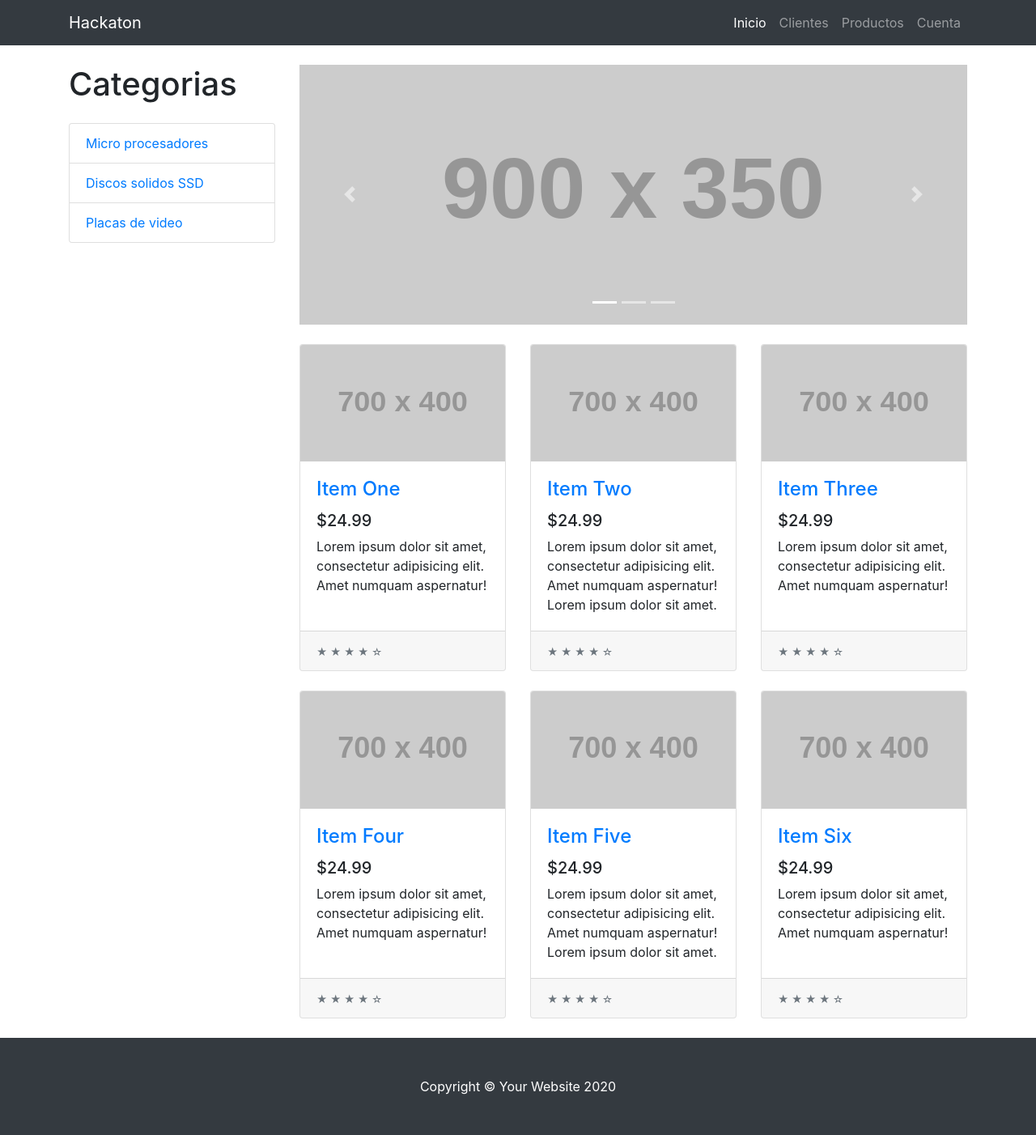
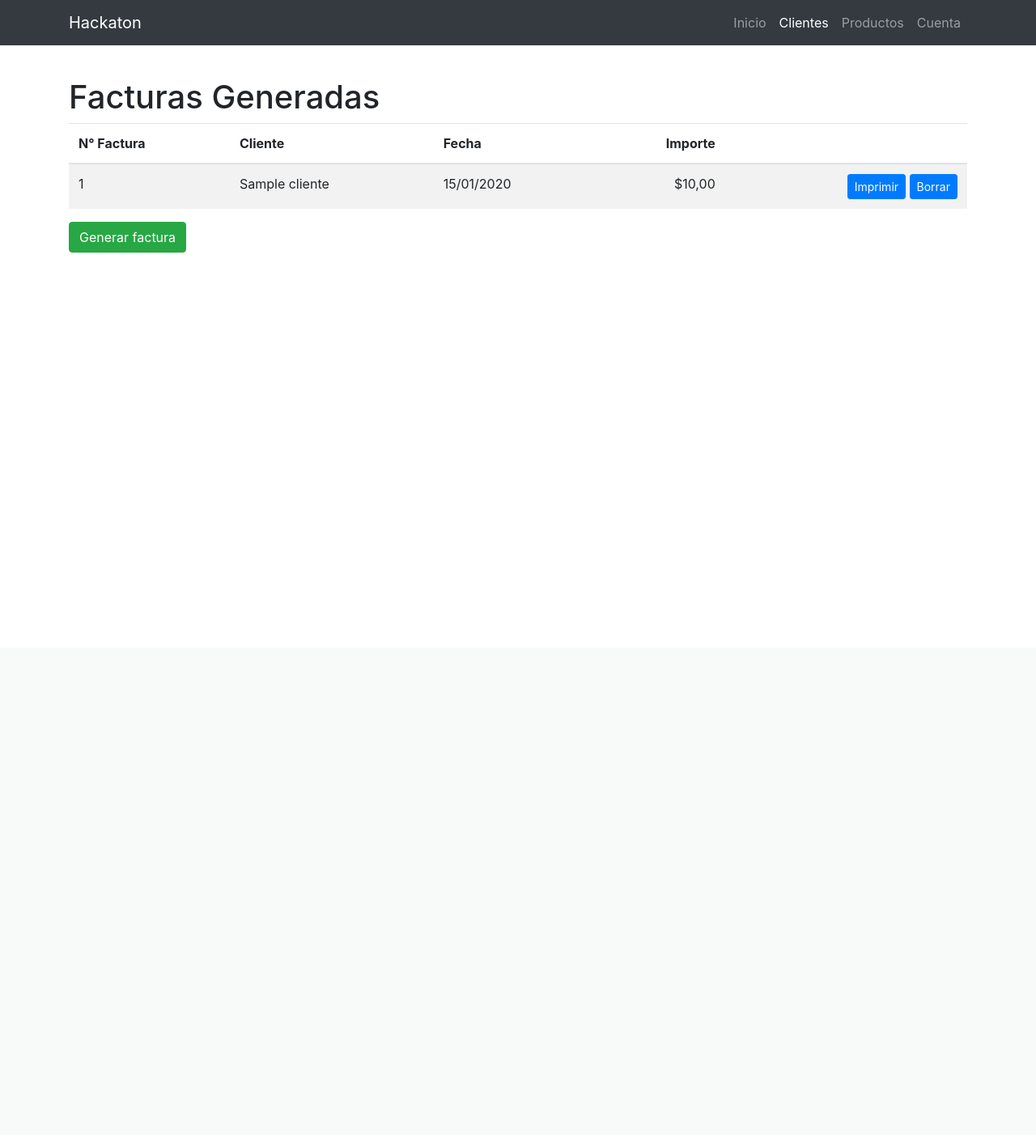
Before and after one commit to kerenArias-2001/Reto_Senasoft, a PHP site: page /inicio.php in a window 1280 px wide. Shown: the whole page at 81% size. After the commit the page ends 312 px from the top, so only its background shows below. Run offline with PHP 8.4, Linux system fonts and the light colour scheme; tables that the repository leaves empty hold one stand-in row (values such as "Sample post"); grey boxes labelled with a size stand in for pictures from a placeholder-image service; some libraries are stand-ins or nearby versions.

Commit message:
Update inicio.php

```diff
--- a/inicio.php
+++ b/inicio.php
@@ -1,39 +1,36 @@
-<!DOCTYPE html>
-<html lang="en">
+<!doctype html>
+<html lang="es">
+
 <head>
-    <meta charset="UTF-8">
-    <meta http-equiv="X-UA-Compatible" content="IE=edge">
+  <title>Inicio</title>
+  <meta charset="utf-8">
   <meta name="viewport" content="width=device-width, initial-scale=1, shrink-to-fit=no">
-    <title>Inicio</title>
+  <link rel="stylesheet" href="css/bootstrap.min.css">
+  <script src="js/jquery.min.js"></script>
+  <script src="js/popper.min.js"></script>
+  <script src="js/bootstrap.min.js"></script>
+</head>
 
-    <!-- estilos bootstrap -->
-    <link rel="stylesheet" href="css/bootstrap.min.css">
-
-    <!-- Estilos -->
-    <link rel="stylesheet" href="css/style.css">
-</head>
 <body>
-
-</body>
-  <!-- Navigation -->
+  <div class="container">
   <nav class="navbar navbar-expand-lg navbar-dark bg-dark fixed-top">
       <div class="container">
-      <a class="navbar-brand" href="#">Hackaton</a>
+        <a class="navbar-brand" href="../inicio.php">Hackaton</a>
         <button class="navbar-toggler" type="button" data-toggle="collapse" data-target="#navbarResponsive" aria-controls="navbarResponsive" aria-expanded="false" aria-label="Toggle navigation">
           <span class="navbar-toggler-icon"></span>
         </button>
         <div class="collapse navbar-collapse" id="navbarResponsive">
           <ul class="navbar-nav ml-auto">
-          <li class="nav-item active">
-            <a class="nav-link" href="#">Inicio
+            <li class="nav-item ">
+              <a class="nav-link" href="index.php">Inicio
                 <span class="sr-only">(current)</span>
               </a>
             </li>
-          <li class="nav-item">
+            <li class="nav-item active">
               <a class="nav-link" href="clientes/administracion.html">Clientes</a>
             </li>
-          <li class="nav-item">
-            <a class="nav-link" href="productos/vista.php">Productos</a>
+            <li class="nav-item ">
+              <a class="nav-link" href="productos/administracion.html">Productos</a>
             </li>
             <li class="nav-item">
               <a class="nav-link" href="#">Cuenta</a>
@@ -42,173 +39,104 @@
         </div>
       </div>
     </nav>
+    <br><br><br>
+    <?php
+    require("conexion.php");
+    $con = retornarConexion();
+    $consulta = mysqli_query(
+      $con,
+      "select
+              fact.codigo as codigo,
+              date_format(fecha,'%d/%m/%Y') as fecha,
+              nombre,
+              round(sum(deta.precio*deta.cantidad),2) as importefactura
+          from facturas as fact
+          join clientes as cli on cli.codigo=fact.codigocliente
+          join detallefactura as deta on deta.codigofactura=fact.codigo
+          group by deta.codigofactura
+          order by codigo desc"
+    )
+      or die(mysqli_error($con));
 
-  <!-- Page Content -->
-  <div class="container">
+    $filas = mysqli_fetch_all($consulta, MYSQLI_ASSOC);
 
-    <div class="row">
-
-      <div class="col-lg-3">
-
-        <h1 class="my-4">Categorias</h1>
-        <div class="list-group">
-          <a href="#" class="list-group-item">Micro procesadores</a>
-          <a href="#" class="list-group-item">Discos solidos SSD</a>
-          <a href="#" class="list-group-item">Placas de video</a>
+    ?> <br>
+    <h1>Facturas Generadas</h1>
+    <table class="table table-striped">
+      <thead>
+        <tr>
+          <th>N° Factura</th>
+          <th>Cliente</th>
+          <th>Fecha</th>
+          <th class="text-right">Importe</th>
+          <th></th>
+        </tr>
+      </thead>
+      <tbody>
+        <?php
+        foreach ($filas as $fila) {
+          ?>
+          <tr>
+            <td><?php echo $fila['codigo'] ?></td>
+            <td><?php echo $fila['nombre'] ?></td>
+            <td><?php echo $fila['fecha'] ?></td>
+            <td class="text-right"><?php echo '$' . number_format($fila['importefactura'], 2, ',', '.'); ?></td>
+            <td class="text-right">
+              <a class="btn btn-primary btn-sm botonimprimir" role="button" href="#" data-codigo="<?php echo $fila['codigo'] ?>">Imprimir</a>
+              <a class="btn btn-primary btn-sm botonborrar" role="button" href="#" data-codigo="<?php echo $fila['codigo'] ?>">Borrar</a>
+            </td>
+          </tr>
+        <?php
+        }
+        ?>
+      </tbody>
+    </table>
+    <button type="button" id="btnNuevaFactura" class="btn btn-success">Generar factura</button>
   </div>
 
+  <!-- ModalConfirmarBorrar -->
+  <div class="modal fade" id="ModalConfirmarBorrar" tabindex="-1" role="dialog">
+    <div class="modal-dialog" style="max-width: 600px" role="document">
+      <div class="modal-content">
+        <div class="modal-header">
+          <h1>¿Realmente quiere borrar la factura?</h1>
+          <button type="button" class="close" data-dismiss="modal" aria-label="Close">
+            <span aria-hidden="true">&times;</span>
+          </button>
         </div>
-      <!-- /.col-lg-3 -->
-
-      <div class="col-lg-9">
-
-        <div id="carouselExampleIndicators" class="carousel slide my-4" data-ride="carousel">
-          <ol class="carousel-indicators">
-            <li data-target="#carouselExampleIndicators" data-slide-to="0" class="active"></li>
-            <li data-target="#carouselExampleIndicators" data-slide-to="1"></li>
-            <li data-target="#carouselExampleIndicators" data-slide-to="2"></li>
-          </ol>
-          <div class="carousel-inner" role="listbox">
-            <div class="carousel-item active">
-              <img class="d-block img-fluid" src="http://placehold.it/900x350" alt="First slide">
+        <div class="modal-footer">
+          <button type="button" id="btnConfirmarBorrado" class="btn btn-success">Confirmar</button>
+          <button type="button" data-dismiss="modal" class="btn btn-success">Cancelar</button>
         </div>
-            <div class="carousel-item">
-              <img class="d-block img-fluid" src="http://placehold.it/900x350" alt="Second slide">
-            </div>
-            <div class="carousel-item">
-              <img class="d-block img-fluid" src="http://placehold.it/900x350" alt="Third slide">
-            </div>
-          </div>
-          <a class="carousel-control-prev" href="#carouselExampleIndicators" role="button" data-slide="prev">
-            <span class="carousel-control-prev-icon" aria-hidden="true"></span>
-            <span class="sr-only">Previous</span>
-          </a>
-          <a class="carousel-control-next" href="#carouselExampleIndicators" role="button" data-slide="next">
-            <span class="carousel-control-next-icon" aria-hidden="true"></span>
-            <span class="sr-only">Next</span>
-          </a>
-        </div>
-
-        <div class="row">
-
-          <div class="col-lg-4 col-md-6 mb-4">
-            <div class="card h-100">
-              <a href="#"><img class="card-img-top" src="http://placehold.it/700x400" alt=""></a>
-              <div class="card-body">
-                <h4 class="card-title">
-                  <a href="#">Item One</a>
-                </h4>
-                <h5>$24.99</h5>
-                <p class="card-text">Lorem ipsum dolor sit amet, consectetur adipisicing elit. Amet numquam aspernatur!</p>
-              </div>
-              <div class="card-footer">
-                <small class="text-muted">&#9733; &#9733; &#9733; &#9733; &#9734;</small>
       </div>
     </div>
   </div>
 
-          <div class="col-lg-4 col-md-6 mb-4">
-            <div class="card h-100">
-              <a href="#"><img class="card-img-top" src="http://placehold.it/700x400" alt=""></a>
-              <div class="card-body">
-                <h4 class="card-title">
-                  <a href="#">Item Two</a>
-                </h4>
-                <h5>$24.99</h5>
-                <p class="card-text">Lorem ipsum dolor sit amet, consectetur adipisicing elit. Amet numquam aspernatur! Lorem ipsum dolor sit amet.</p>
-              </div>
-              <div class="card-footer">
-                <small class="text-muted">&#9733; &#9733; &#9733; &#9733; &#9734;</small>
-              </div>
-            </div>
-          </div>
+  <script>
+    document.addEventListener("DOMContentLoaded", function() {
 
-          <div class="col-lg-4 col-md-6 mb-4">
-            <div class="card h-100">
-              <a href="#"><img class="card-img-top" src="http://placehold.it/700x400" alt=""></a>
-              <div class="card-body">
-                <h4 class="card-title">
-                  <a href="#">Item Three</a>
-                </h4>
-                <h5>$24.99</h5>
-                <p class="card-text">Lorem ipsum dolor sit amet, consectetur adipisicing elit. Amet numquam aspernatur!</p>
-              </div>
-              <div class="card-footer">
-                <small class="text-muted">&#9733; &#9733; &#9733; &#9733; &#9734;</small>
-              </div>
-            </div>
-          </div>
+      $('#btnNuevaFactura').click(function() {
+        window.location = 'facturacion.php';
+      });
 
-          <div class="col-lg-4 col-md-6 mb-4">
-            <div class="card h-100">
-              <a href="#"><img class="card-img-top" src="http://placehold.it/700x400" alt=""></a>
-              <div class="card-body">
-                <h4 class="card-title">
-                  <a href="#">Item Four</a>
-                </h4>
-                <h5>$24.99</h5>
-                <p class="card-text">Lorem ipsum dolor sit amet, consectetur adipisicing elit. Amet numquam aspernatur!</p>
-              </div>
-              <div class="card-footer">
-                <small class="text-muted">&#9733; &#9733; &#9733; &#9733; &#9734;</small>
-              </div>
-            </div>
-          </div>
+      var codigofactura;
 
-          <div class="col-lg-4 col-md-6 mb-4">
-            <div class="card h-100">
-              <a href="#"><img class="card-img-top" src="http://placehold.it/700x400" alt=""></a>
-              <div class="card-body">
-                <h4 class="card-title">
-                  <a href="#">Item Five</a>
-                </h4>
-                <h5>$24.99</h5>
-                <p class="card-text">Lorem ipsum dolor sit amet, consectetur adipisicing elit. Amet numquam aspernatur! Lorem ipsum dolor sit amet.</p>
-              </div>
-              <div class="card-footer">
-                <small class="text-muted">&#9733; &#9733; &#9733; &#9733; &#9734;</small>
-              </div>
-            </div>
-          </div>
+      $('.botonborrar').click(function() {
+        codigofactura = $(this).get(0).dataset.codigo;
+        $("#ModalConfirmarBorrar").modal();
+      });
 
-          <div class="col-lg-4 col-md-6 mb-4">
-            <div class="card h-100">
-              <a href="#"><img class="card-img-top" src="http://placehold.it/700x400" alt=""></a>
-              <div class="card-body">
-                <h4 class="card-title">
-                  <a href="#">Item Six</a>
-                </h4>
-                <h5>$24.99</h5>
-                <p class="card-text">Lorem ipsum dolor sit amet, consectetur adipisicing elit. Amet numquam aspernatur!</p>
-              </div>
-              <div class="card-footer">
-                <small class="text-muted">&#9733; &#9733; &#9733; &#9733; &#9734;</small>
-              </div>
-            </div>
-          </div>
+      $('#btnConfirmarBorrado').click(function() {
+        window.location = 'borrarfactura.php?codigofactura=' + codigofactura;
+      });
 
-        </div>
-        <!-- /.row -->
+      $('.botonimprimir').click(function() {
+        window.open('pdffactura.php?' + '&codigofactura=' + $(this).get(0).dataset.codigo, '_blank');
+      });
 
-      </div>
-      <!-- /.col-lg-9 -->
+    });
+  </script>
 
-    </div>
-    <!-- /.row -->
-
-  </div>
-  <!-- /.container -->
-
-  <!-- Footer -->
-  <footer class="py-5 bg-dark">
-    <div class="container">
-      <p class="m-0 text-center text-white">Copyright &copy; Your Website 2020</p>
-    </div>
-    <!-- /.container -->
-  </footer>
-
-  <!-- Bootstrap core JavaScript -->
-  <script src="vendor/jquery/jquery.min.js"></script>
-  <script src="vendor/bootstrap/js/bootstrap.bundle.min.js"></script>
+</body>
 
 </html>
```
Lines whose indentation alone changed are shown as unchanged.
